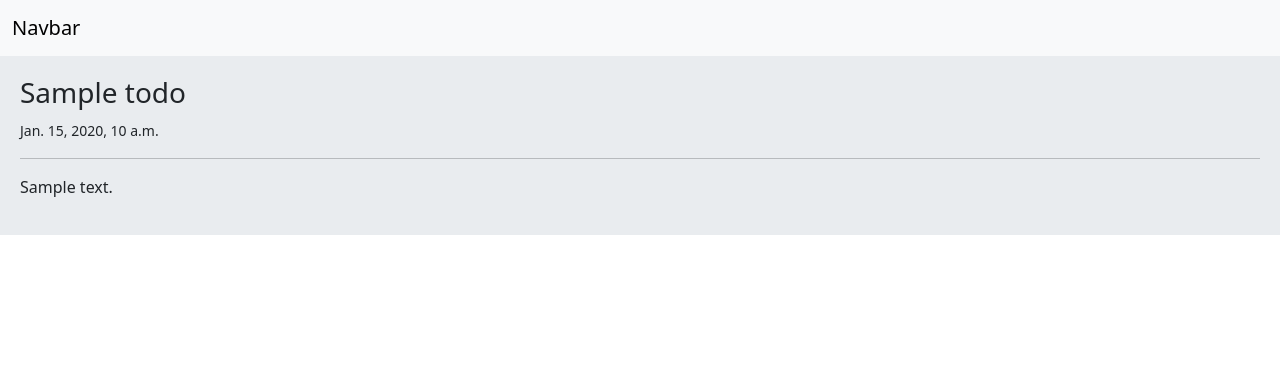
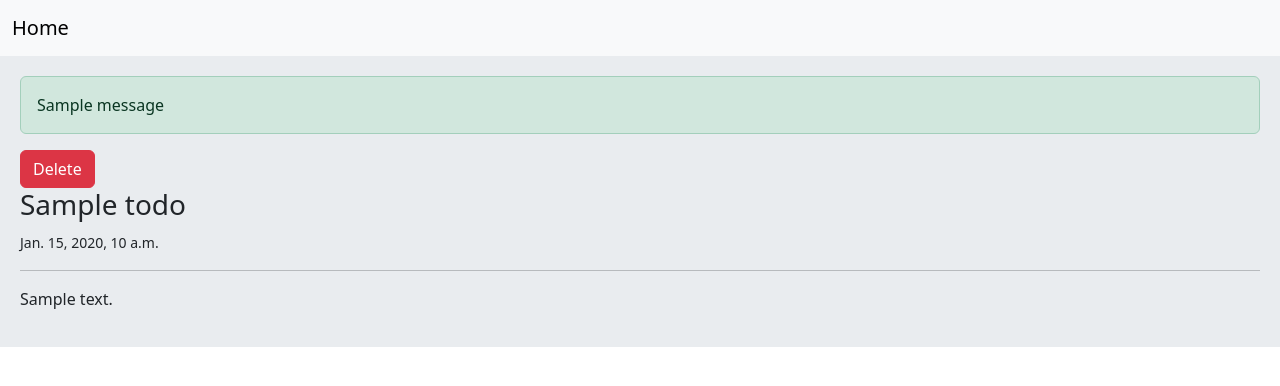
Before and after one commit to Amirsalar-Hosseini/django-simple-project, a Django app: page /detail/1/ in a window 1280 px wide. Shown: the top 386 px of the page. Run offline with Django 5.2, Linux system fonts and the light colour scheme; tables that the repository leaves empty hold one stand-in row (Sample ...); one stand-in notice (Sample message) is shown.

Commit message:
update to part 16

```diff
--- a/home/urls.py
+++ b/home/urls.py
@@ -3,7 +3,8 @@ from . import views
 
 
 urlpatterns = [
-    path('hello/', views.say_hello),
-    path('', views.home),
-    path('detail/<int:todo_id>/', views.detail),
+    path('', views.home, name='home'),
+    path('detail/<int:todo_id>/', views.detail, name='detail'),
+    path('delete/<int:todo_id>/', views.delete, name='delete'),
+    path('create/', views.create, name='create')
 ]
--- a/home/views.py
+++ b/home/views.py
@@ -1,5 +1,7 @@
-from django.shortcuts import render
-from.models import Todo
+from django.shortcuts import render, redirect
+from .models import Todo
+from django.contrib import messages
+from .forms import TodoCreateForm
 
 
 def home(request):
@@ -7,10 +9,25 @@ def home(request):
     return render(request, 'home.html', {'all': all})
 
 
-def say_hello(request):
-    return render(request, 'hello.html', {'name': 'admin'})
-
-
 def detail(request, todo_id):
     todo = Todo.objects.get(id=todo_id)
     return render(request, 'detail.html', {'todo': todo})
+
+
+def delete(request, todo_id):
+    Todo.objects.get(id=todo_id).delete()
+    messages.success(request, 'todo deleted successfully', 'success')
+    return redirect('home')
+
+
+def create(request):
+    if request.method == 'POST':
+        form = TodoCreateForm(request.POST)
+        if form.is_valid():
+            cd = form.cleaned_data
+            Todo.objects.create(title=cd['title'], body=cd['body'], created=cd['created'])
+            messages.success(request, 'todo created successfully', 'success')
+            return redirect('home')
+    else:
+        form = TodoCreateForm()
+    return render(request, 'create.html', {'form': form})
--- a/templates/base.html
+++ b/templates/base.html
@@ -14,6 +14,7 @@
 <body>
     {% include 'navbar.html' %}
     <div class = "jumbotron">
+    {% include 'messages.html' %}
     {% block content %}{% endblock %}
     </div>
 </body>
--- a/templates/detail.html
+++ b/templates/detail.html
@@ -1,6 +1,7 @@
 {% extends 'base.html' %}
 {% block title %}detail{% endblock %}
 {% block content %}
+    <a class="btn btn-danger" href="{% url 'delete' todo.id %}">Delete</a>
     <h3>{{ todo.title }}</h3>
     <small>{{ todo.created }}</small>
     <hr>
--- a/templates/home.html
+++ b/templates/home.html
@@ -1,8 +1,10 @@
 {% extends 'base.html' %}
 {% block title %}home{% endblock %}
 {% block content %}
-    {% for todo in all %}
-        <a href="/detail/{{ todo.id }}">{{ todo.title }}</a>
+    <div class="card">
+        {% for todo in all %}
+        <a class="card-body" href="{% url 'detail' todo.id %}">{{ todo.title }}</a>
         <br>
     {% endfor %}
+    </div>
 {% endblock %}
--- /dev/null
+++ b/templates/messages.html
@@ -0,0 +1,7 @@
+{% if messages %}
+
+    {% for msg in messages %}
+        <p class="alert alert-{{ msg.tags }}">{{ msg }}</p>
+    {% endfor %}
+
+{% endif %}
--- a/templates/navbar.html
+++ b/templates/navbar.html
@@ -1,5 +1,5 @@
     <nav class="navbar navbar-expand-lg bg-body-tertiary">
       <div class="container-fluid">
-        <a class="navbar-brand" href="#">Navbar</a>
+        <a class="navbar-brand" href="{% url 'home' %}">Home</a>
       </div>
     </nav>
```
Also changed, not shown: home/forms.py (added, +7 -0 lines), templates/create.html (added, +9 -0 lines), templates/hello.html (deleted, +0 -9 lines), README.md.
